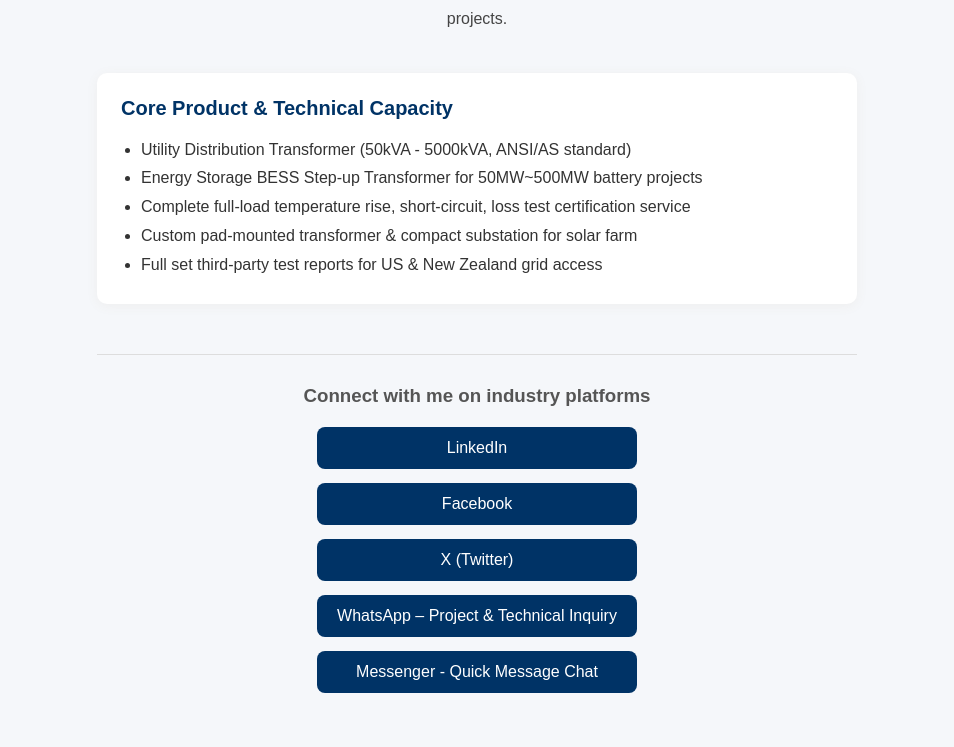
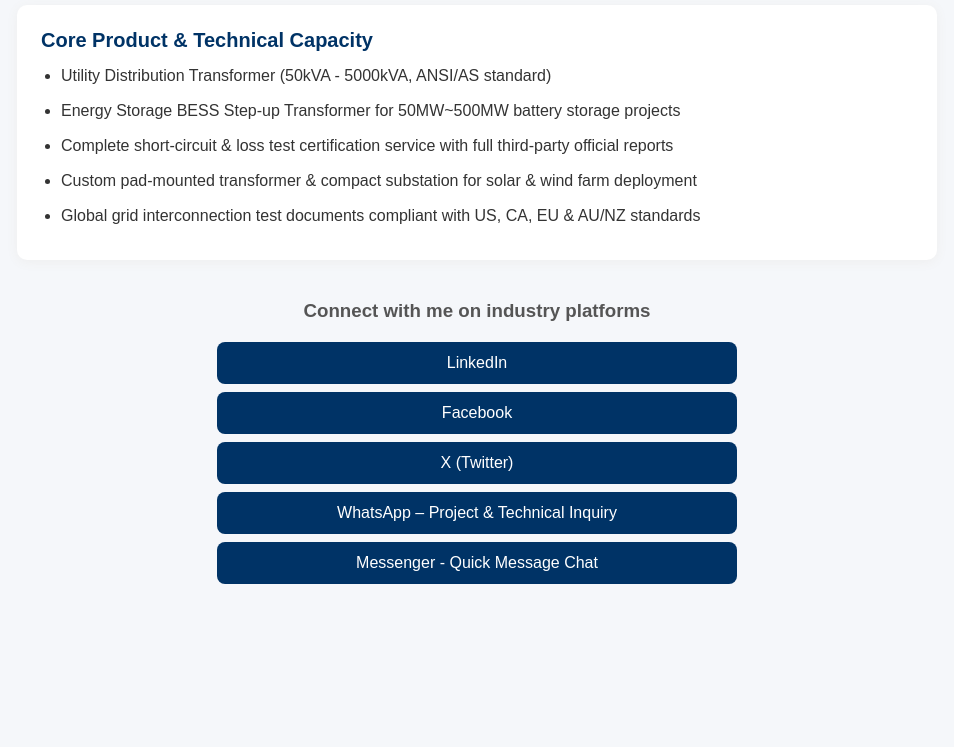
Before and after one commit to MEI320704/MEI320704.github.io, a plain HTML site: page index.html in a window 1280 px wide. Shown: the part 141-888 px from the top of the page, without its empty margins (163-1117 px from the left). After the commit the page ends 800 px from the top, so only its background shows below. Drawn offline with Linux system fonts and the light colour scheme.

Commit message:
Add files via upload

```diff
--- a/index.html
+++ b/index.html
@@ -3,48 +3,48 @@
 <head>
     <meta charset="UTF-8">
     <meta name="viewport" content="width=device-width, initial-scale=1.0">
-    <title>Power Transformer Technical | Chris Mi</title>
-    <meta name="description" content="Manufacturer of UL & AS/NZS certified distribution & solar energy storage transformers, full temperature rise test support for utility & EPC projects.">
+    <title>Power Transformer Technical Specialist</title>
+    <meta name="description" content="Global transformer supplier with UL, CSA, TÜV, CE, AS/NZS certified distribution & BESS transformers for worldwide utility and renewable projects.">
     <style>
         * {margin:0;padding:0;box-sizing:border-box;font-family:Arial, sans-serif;}
-        body {background:#f5f7fa;color:#222;max-width:800px;margin:0 auto;padding:40px 20px;}
-        .header {text-align:center;margin-bottom:40px;}
+        body {background:#f5f7fa;color:#222;max-width:960px;margin:0 auto;padding:20px;}
+        .header {text-align:center;margin-bottom:20px;}
         h1 {font-size:28px;margin-bottom:12px;color:#003366;}
         .intro {font-size:16px;line-height:1.7;margin:20px 0;color:#444;}
-        .tech-block {background:#fff;padding:24px;border-radius:10px;box-shadow:0 2px 12px #eee;margin:30px 0;}
-        .tech-block h2 {font-size:20px;margin-bottom:16px;color:#003366;}
-        .tech-list {line-height:1.8;padding-left:20px;color:#333;}
-        .social-section {margin-top:50px;text-align:center;padding-top:30px;border-top:1px solid #ddd;}
+        .tech-block {background:#fff;padding:24px;border-radius:10px;box-shadow:0 2px 12px #eee;margin:10px 0;}
+        .tech-block h2 {font-size:20px;margin-bottom:10px;color:#003366;}
+        .tech-list {line-height:1.8;padding-left:20px;color:#333;list-style:disc;}
+        .tech-list li {margin:6px 0;}
+        .social-section {margin-top:40px;text-align:center;}
         .social-section h3 {margin-bottom:20px;color:#555;}
-        .social-link {display:block;margin:14px auto;padding:12px;width:320px;background:#003366;color:#fff;text-decoration:none;border-radius:8px;font-size:16px;transition:0.2s;}
+        .social-link {display:block;margin:8px auto;padding:12px;width:90%;max-width:520px;background:#003366;color:#fff;text-decoration:none;border-radius:8px;font-size:16px;transition:0.2s;}
         .social-link:hover {background:#004b99;}
     </style>
 </head>
 <body>
     <div class="header">
         <h1>Power Transformer Technical Specialist</h1>
-        <p class="intro">Focus on UL / AS/NZS certified distribution transformer & energy storage step-up transformer, full-load temperature rise testing, low-loss grid power equipment for US, AU & NZ utility, EPC and solar farm projects.</p>
+        <p class="intro">Supply UL, cUL/CSA, AS/NZS, TÜV & CE certified distribution transformer & energy storage step-up transformer, low-loss grid power equipment for global utility, EPC and renewable farm projects.</p>
     </div>
 
     <div class="tech-block">
         <h2>Core Product & Technical Capacity</h2>
         <ul class="tech-list">
             <li>Utility Distribution Transformer (50kVA - 5000kVA, ANSI/AS standard)</li>
-            <li>Energy Storage BESS Step-up Transformer for 50MW~500MW battery projects</li>
-            <li>Complete full-load temperature rise, short-circuit, loss test certification service</li>
-            <li>Custom pad-mounted transformer & compact substation for solar farm</li>
-            <li>Full set third-party test reports for US & New Zealand grid access</li>
+            <li>Energy Storage BESS Step-up Transformer for 50MW~500MW battery storage projects</li>
+            <li>Complete short-circuit & loss test certification service with full third-party official reports</li>
+            <li>Custom pad-mounted transformer & compact substation for solar & wind farm deployment</li>
+            <li>Global grid interconnection test documents compliant with US, CA, EU & AU/NZ standards</li>
         </ul>
     </div>
 
-        <!-- 底部社媒链接，占比少，不会被判定纯导流 -->
     <div class="social-section">
         <h3>Connect with me on industry platforms</h3>
-        <a class="social-link" href="https://linkedin.com/in/hank-guanghua-mei/" target="_blank">LinkedIn </a>
-        <a class="social-link" href="https://facebook.com/ HankMay86 " target="_blank">Facebook </a>
-<a class="social-link" href="https://x.com/hank_may8" target="_blank">X (Twitter) </a>
+        <a class="social-link" href="https://linkedin.com/in/hank-guanghua-mei/" target="_blank">LinkedIn</a>
+        <a class="social-link" href="https://facebook.com/HankMay86" target="_blank">Facebook</a>
+        <a class="social-link" href="https://x.com/hank_may8" target="_blank">X (Twitter)</a>
         <a class="social-link" href="https://wa.me/8618505135278" target="_blank">WhatsApp – Project & Technical Inquiry</a>
-<a class="social-link" href="https://m.me/HankMay86" target="_blank">Messenger - Quick Message Chat</a>
+        <a class="social-link" href="https://m.me/HankMay86" target="_blank">Messenger - Quick Message Chat</a>
     </div>
 </body>
 </html>
```
